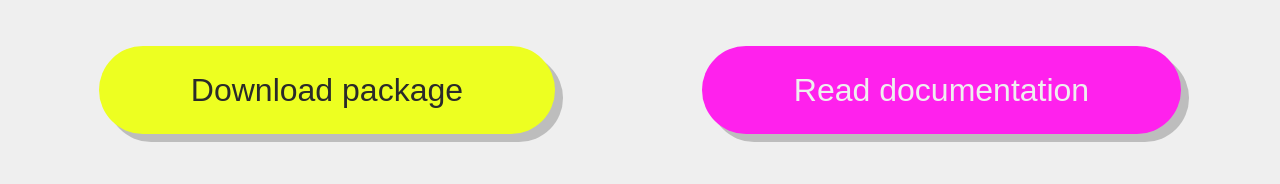
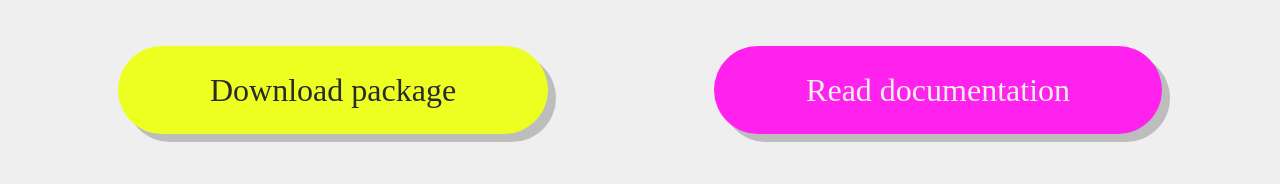
Before and after one commit to Hyziu-03/Isola.js-Website, a React (Vite) app: page / in a window 1280 px wide. Shown: the part 1197-1381 px from the top of the page. Built offline with nearby package versions, Linux system fonts and the light colour scheme; a web font is replaced by a local one.

Commit message:
Adding links and favicon

```diff
--- a/index.html
+++ b/index.html
@@ -38,6 +38,7 @@
 			property="twitter:description"
 			content="Isola.js - A web development oriented multi purpose JavaScript library"
 		/>
+		<link rel="icon" href="/favicon.png" />
 		<title>
 			Isola.js - A web development oriented multi
 			purpose JavaScript library
--- a/src/components/Buttons.jsx
+++ b/src/components/Buttons.jsx
@@ -3,8 +3,8 @@ export default function Buttons(props) {
 
   return (
     <article className="buttons">
-      <button className="package">{pkg}</button>
-      <button className="documentation">{documentation}</button>
+      <a href="https://www.npmjs.com/package/isola" target="_blank" rel="noopener noreferrer" className="package link">{pkg}</a>
+      <a href="https://github.com/Hyziu-03/Isola.js#readme" target="_blank" rel="noopener noreferrer" className=" documentation link">{documentation}</a>
     </article>
   )
 }
--- a/src/components/Header.jsx
+++ b/src/components/Header.jsx
@@ -3,7 +3,9 @@ export default function Header(props) {
 
     return (
         <header className="header">
-            <h1 className="heading" tabIndex={0}>{heading}</h1>
+            <a className="link" href="/">
+                <h1 className="heading" tabIndex={0}>{heading}</h1>
+            </a>
             <p className="subheader">{subheader}</p>
         </header>
     )
```
Also changed, not shown: public/favicon.png (added).
